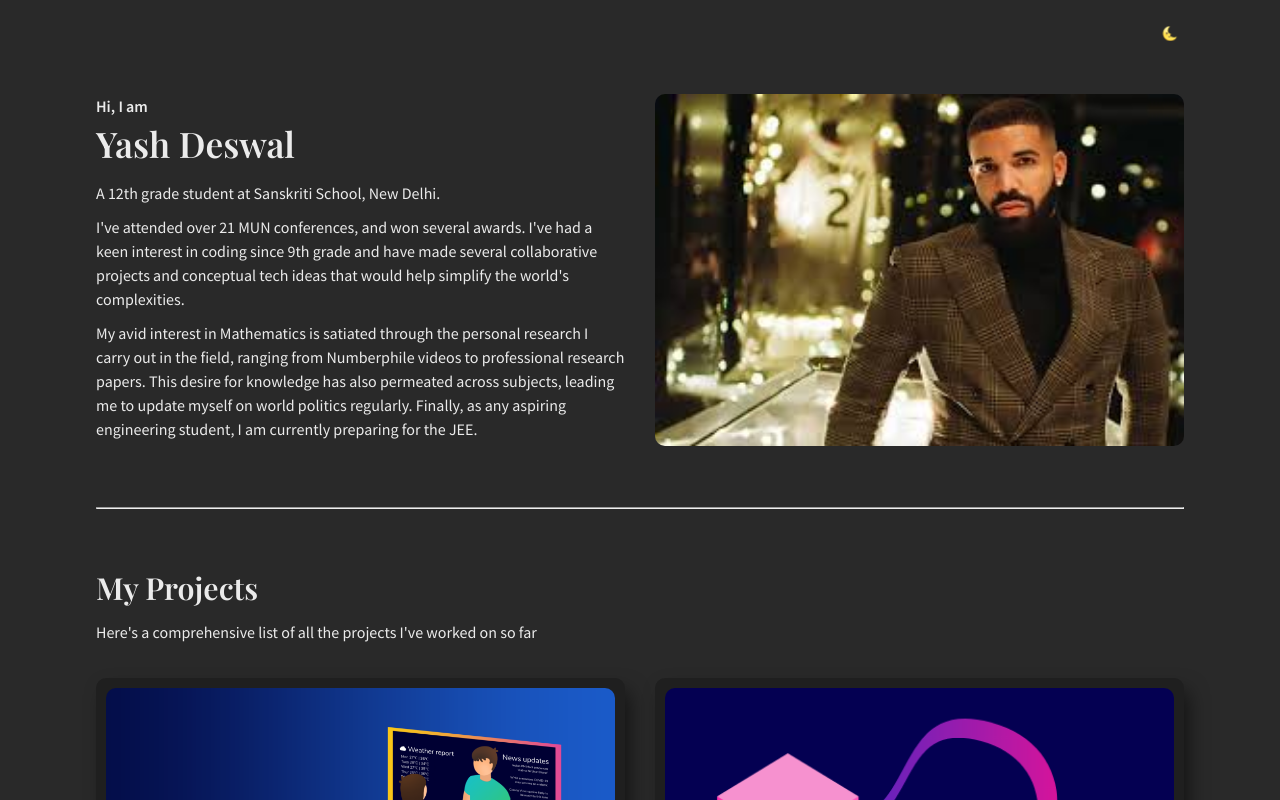
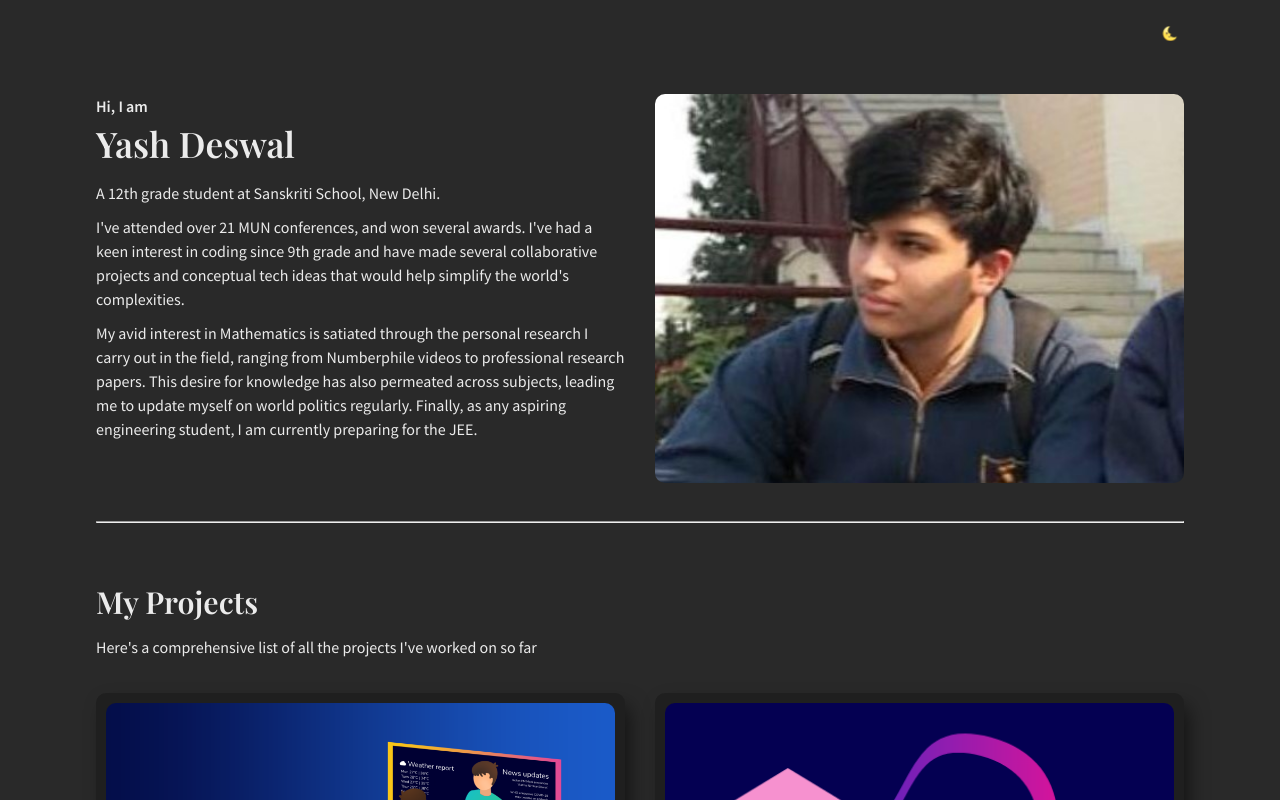
Before and after one commit to krishgoel/yashdeswal.com, a Svelte app: page / in a window 1280 px wide. Shown: the top 800 px of the page. Built offline with nearby package versions, Linux system fonts and the light colour scheme; a web font is replaced by a local one.

Commit message:
Yash is no longer Drake

```diff
--- a/src/components/intro-section.svelte
+++ b/src/components/intro-section.svelte
@@ -16,7 +16,7 @@
             <br/>
         </div>
         <div class="col-lg-6">
-            <img src="images/yash.jpg"/>
+            <img src="images/yash.jpeg"/>
         </div>
     </div>
 </section>
```
Also changed, not shown: public/images/yash.jpeg (added), public/images/yash.jpg (deleted).
